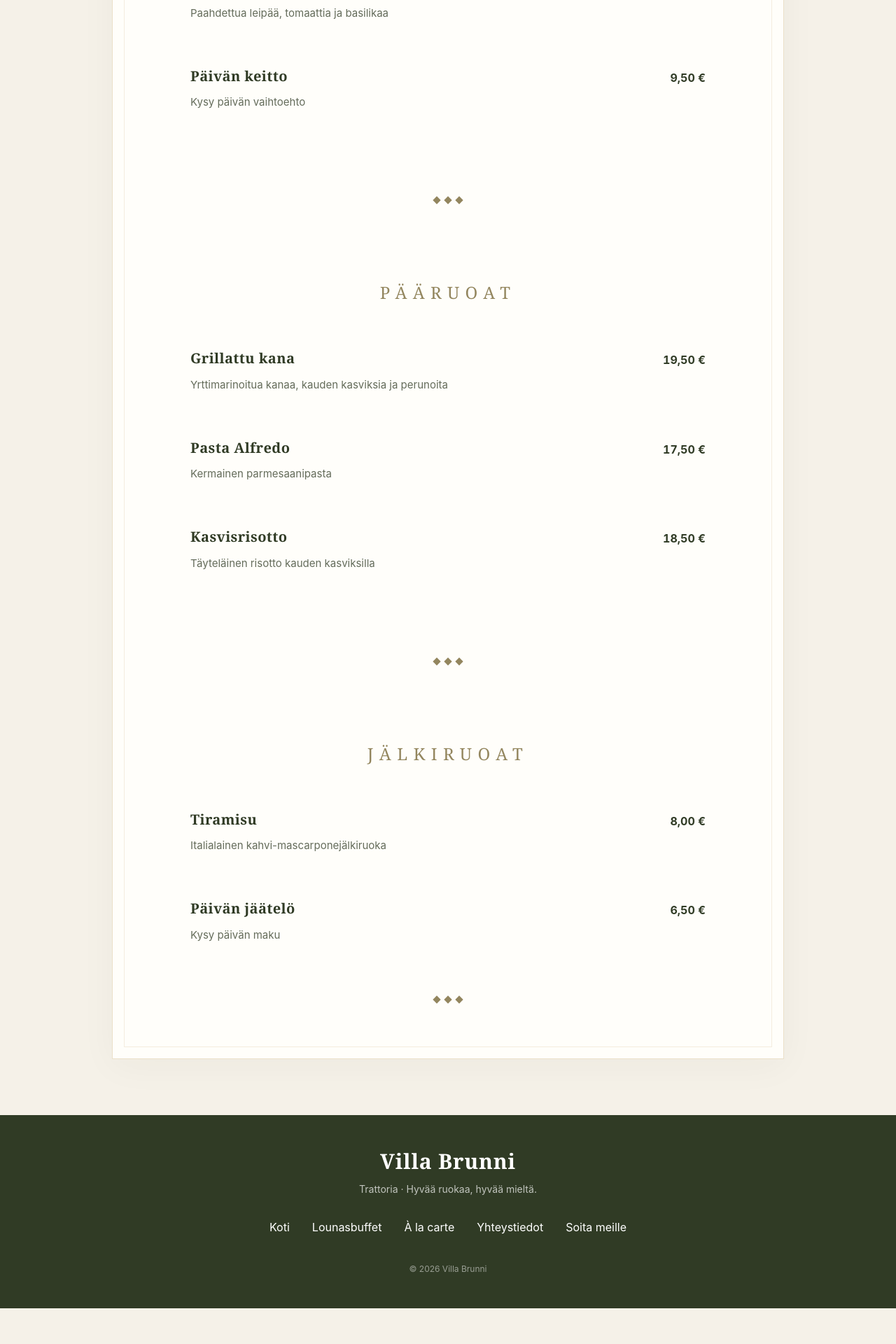
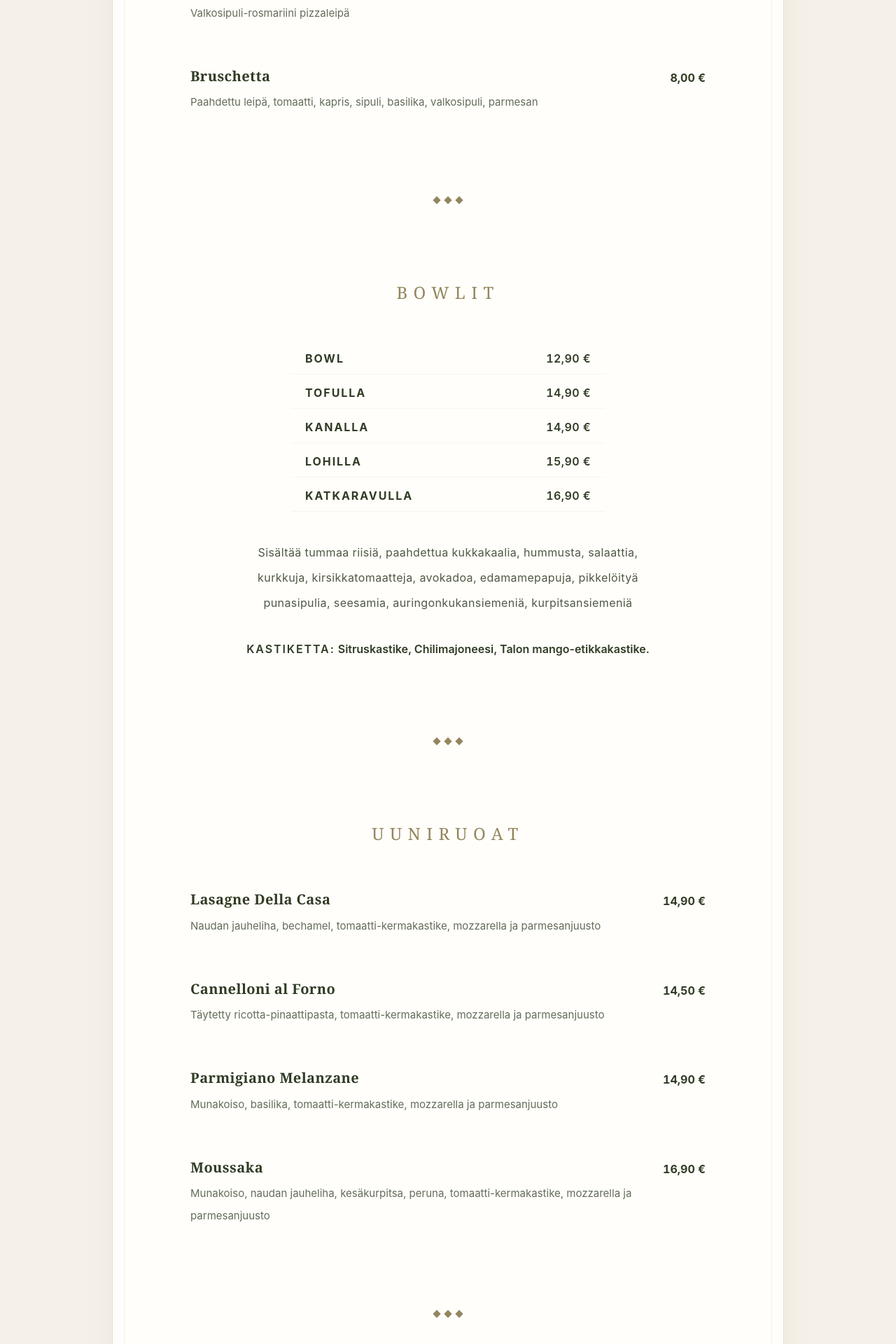
Before and after one commit to Villa-Brunni/villabrunni, a Next.js app: page /alacarte in a window 1280 px wide. Shown: the part 740-2660 px from the top of the page at 70% size. Before the commit the page ends 2609 px from the top, so only its background shows below. Built offline with nearby package versions, Linux system fonts and the light colour scheme.

Commit message:
feat: restructure menu data and add new categories, items, and burger extras

```diff
--- a/data/menu.ts
+++ b/data/menu.ts
@@ -1,128 +1,283 @@
-export const lunchMenu = [
+
+export type MenuItem = {
+  name: string;
+  description: string;
+  price: string;
+  dietary?: string;
+};
+
+export type MenuCategory = {
+  id: string;
+  category: string;
+  items: MenuItem[];
+  sharedDescription?: string;
+  sauces?: string[];
+};
+
+export const alacarteMenu: MenuCategory[] = [
   {
-    day: "Maanantai",
+    id: "alkuruoat",
+    category: "Alkuruoat",
     items: [
-      { name: "Päivän keitto", description: "Päivittäin vaihtuva keitto" },
       {
-        name: "Kermainen kanapasta",
-        description: "Kanaa, kermaista kastiketta ja tuoreita yrttejä",
+        name: "Pane Special",
+        description: "Valkosipuli-rosmariini pizzaleipä",
+        price: "6,00 €",
       },
       {
-        name: "Kasviscurry",
-        description: "Mausteinen kasvisruoka riisin kanssa",
+        name: "Bruschetta",
+        description:
+          "Paahdettu leipä, tomaatti, kapris, sipuli, basilika, valkosipuli, parmesan",
+        price: "8,00 €",
       },
     ],
   },
   {
-    day: "Tiistai",
+    id: "bowlit",
+    category: "Bowlit",
+    items: [
+      { name: "Bowl", description: "", price: "12,90 €" },
+      { name: "Tofulla", description: "", price: "14,90 €" },
+      { name: "Kanalla", description: "", price: "14,90 €" },
+      { name: "Lohilla", description: "", price: "15,90 €" },
+      {
+        name: "Katkaravulla",
+        description: "",
+        price: "16,90 €",
+      },
+    ],
+    sharedDescription:
+      "Sisältää tummaa riisiä, paahdettua kukkakaalia, hummusta, salaattia, kurkkuja, kirsikkatomaatteja, avokadoa, edamamepapuja, pikkelöityä punasipulia, seesamia, auringonkukansiemeniä, kurpitsansiemeniä",
+    sauces: [
+      "Sitruskastike",
+      "Chilimajoneesi",
+      "Talon mango-etikkakastike",
+    ],
+  },
+  {
+    id: "uuniruoat",
+    category: "Uuniruoat",
     items: [
       {
-        name: "Tomaattikeitto",
-        description: "Pehmeä tomaattikeitto tuoreilla yrteillä",
+        name: "Lasagne Della Casa",
+        description:
+          "Naudan jauheliha, bechamel, tomaatti-kermakastike, mozzarella ja parmesanjuusto",
+        price: "14,90 €",
       },
       {
-        name: "Grillattu kana",
-        description: "Yrttimarinoitua kanaa ja uuniperunoita",
+        name: "Cannelloni al Forno",
+        description:
+          "Täytetty ricotta-pinaattipasta, tomaatti-kermakastike, mozzarella ja parmesanjuusto",
+        price: "14,50 €",
       },
       {
-        name: "Kasvislasagne",
-        description: "Kasviksia, tomaattikastiketta ja juustoa",
+        name: "Parmigiano Melanzane",
+        description:
+          "Munakoiso, basilika, tomaatti-kermakastike, mozzarella ja parmesanjuusto",
+        price: "14,90 €",
+      },
+      {
+        name: "Moussaka",
+        description:
+          "Munakoiso, naudan jauheliha, kesäkurpitsa, peruna, tomaatti-kermakastike, mozzarella ja parmesanjuusto",
+        price: "16,90 €",
       },
     ],
   },
   {
-    day: "Keskiviikko",
+    id: "kalat",
+    category: "Kalat",
     items: [
-      { name: "Päivän keitto", description: "Päivittäin vaihtuva keitto" },
       {
-        name: "Lihapullat tomaattikastikkeessa",
-        description: "Italialaistyylisiä lihapullia ja pastaa",
+        name: "Kuhafile",
+        description:
+          "Kuhafilettä, grillattu parsa, marinoidut kasvikset, yrttiöljy ja lohkoperuna",
+        price: "19,50 €",
+        dietary: "L, G",
       },
       {
-        name: "Kasvisrisotto",
-        description: "Täyteläinen risotto kauden kasviksilla",
+        name: "Salmone al Hollandaise",
+        description:
+          "Grillattu lohi, hollandaisekastike, grillattu parsa, marinoidut kasvikset ja lohkoperuna",
+        price: "20,50 €",
+        dietary: "L, G",
       },
     ],
   },
   {
-    day: "Torstai",
+    id: "lihat",
+    category: "Lihat",
     items: [
       {
-        name: "Kasviskeitto",
-        description: "Päivittäin vaihtuva kasviskeitto",
+        name: "Lehtipihvi",
+        description:
+          "Naudan ulkofileepihvi 200 g, marinoidut kasvikset, ranskanperuna, maustevoi",
+        price: "24,50 €",
+        dietary: "L, G",
       },
       {
-        name: "Uunilohi",
-        description: "Paistettua lohta, perunoita ja tillikastiketta",
-      },
-      {
-        name: "Pinaattipasta",
-        description: "Pinaattia ja kermaista parmesaanikastiketta",
+        name: "Villa Brunnin Special Pihvi",
+        description:
+          "Naudan ulkofileepihvi 200 g, marinoidut kasvikset, lohkoperuna, pestokastike, ruskea kastike",
+        price: "25,50 €",
+        dietary: "G",
       },
     ],
   },
   {
-    day: "Perjantai",
+    id: "le-pizze",
+    category: "Le Pizze",
     items: [
-      { name: "Päivän keitto", description: "Päivittäin vaihtuva keitto" },
-      { name: "Pizza", description: "Päivän pizzavalikoima" },
       {
-        name: "Päivän jälkiruoka",
-        description: "Makea päätös lounaalle",
+        name: "Pizza Diavola",
+        description:
+          "San Marzano tomaatti, fior di latte mozzarella, nduja, salami pikante, parmesanjuusto ja persilja",
+        price: "16,90 €",
+      },
+      {
+        name: "Pizza Di Parma",
+        description:
+          "San Marzano tomaatti, fior di latte mozzarella, prosciutto, rucola ja buffalomozzarella",
+        price: "15,90 €",
+      },
+      {
+        name: "Pizza Con Pollo",
+        description:
+          "Fior di latte mozzarella, kana, gorgonzola, rucola ja öljy (valkoinen pizza)",
+        price: "15,90 €",
+      },
+      {
+        name: "Pizza Tonno e Limone",
+        description:
+          "San Marzano tomaatti, fior di latte mozzarella, tonnikala, sitruuna ja punasipuli",
+        price: "15,90 €",
+      },
+      {
+        name: "Pizza 4 Formaggi",
+        description:
+          "Fior di latte mozzarella, gorgonzola, parmesanjuusto ja mascarpone (valkoinen pizza)",
+        price: "14,90 €",
+      },
+      {
+        name: "Pizza La Finlandese",
+        description:
+          "San Marzano tomaatti, fior di latte mozzarella, palvikinkku, ananas ja gorgonzola",
+        price: "15,90 €",
+      },
+      {
+        name: "Pizza e Scampi",
+        description:
+          "Fior di latte mozzarella, jättikatkarapu, parmesanjuusto, chili ja persilja (valkoinen pizza)",
+        price: "18,90 €",
+      },
+      {
+        name: "Pizza Melanzane",
+        description:
+          "San Marzano tomaatti, fior di latte mozzarella, munakoiso, basilika, valkosipuli ja parmesanjuusto",
+        price: "16,90 €",
+      },
+      {
+        name: "Pizza Cervo",
+        description:
+          "San Marzano tomaatti, fior di latte mozzarella, poronjauheliha, punasipuli, mascarpone ja rucola",
+        price: "18,90 €",
+      },
+      {
+        name: "Pizza Al Salmone",
+        description:
+          "Fior di latte mozzarella, kylmäsavulohi, punasipuli, smetana-valkosipulikastike ja rucola",
+        price: "17,90 €",
+      },
+      {
+        name: "Pizza Brunni Speciale",
+        description:
+          "Fior di latte mozzarella, gorgonzola, saksanpähkinä, päärynä ja hunaja",
+        price: "17,90 €",
+      },
+    ],
+  },
+  {
+    id: "smash-burgerit",
+    category: "Smash Burgerit",
+    items: [
+      {
+        name: "Classic Double Smash Burger",
+        description:
+          "2 smash-pihviä, cheddar, pikkelöity punasipuli, maustekurkku, burger mayo ja hard cheese mayo",
+        price: "12,90 €",
+      },
+      {
+        name: "Bacon Melt Smash Burger",
+        description:
+          "2 smash-pihviä, cheddar, rapea pekoni, pikkelöity punasipuli, maustekurkku, Rolling Ross ja Creamy Bacon Sauce",
+        price: "13,90 €",
+      },
+      {
+        name: "Forest Mushroom Smash",
+        description:
+          "2 smash-pihviä, sieniä, cheddar, pikkelöity punasipuli, maustekurkku, mushroom mayo",
+        price: "14,90 €",
+      },
+      {
+        name: "Red Hot Boss",
+        description:
+          "2 smash-pihviä, cheddar, jalapeño, pikkelöity punasipuli, maustekurkku, Red Hot Chili Mayo",
+        price: "13,90 €",
+      },
+      {
+        name: "Smokey BBQ Honey",
+        description:
+          "2 smash-pihviä, cheddar, pikkelöity punasipuli, maustekurkku, karamellisoitu sipuli, Sweet Smokey BBQ Honey",
+        price: "13,90 €",
+      },
+    ],
+  },
+  {
+    id: "kana-burgerit",
+    category: "Kana Burgerit",
+    items: [
+      {
+        name: "Hot Chicken",
+        description:
+          "Rapeaa kanafileetä, salaatti, maustekurkku, pikkelöity punasipuli, Creamy Style Sriracha, Jalapeño Mayo",
+        price: "11,90 €",
+      },
+      {
+        name: "Southern Crunch",
+        description:
+          "Rapeaa kanafileetä, coleslaw, maustekurkku, Honey Mustard, Burger Mayo",
+        price: "12,90 €",
       },
     ],
   },
 ];
 
-export const alacarteMenu = [
+export const burgerExtras = [
   {
-    category: "Alkuruoat",
-    items: [
-      {
-        name: "Bruschetta",
-        description: "Paahdettua leipää, tomaattia ja basilikaa",
-        price: "8,50 €",
-      },
-      {
-        name: "Päivän keitto",
-        description: "Kysy päivän vaihtoehto",
-        price: "9,50 €",
-      },
-    ],
+    name: "Ateria (limu ja ranskalaiset)",
+    price: "5,00 €",
   },
   {
-    category: "Pääruoat",
-    items: [
-      {
-        name: "Grillattu kana",
-        description: "Yrttimarinoitua kanaa, kauden kasviksia ja perunoita",
-        price: "19,50 €",
-      },
-      {
-        name: "Pasta Alfredo",
-        description: "Kermainen parmesaanipasta",
-        price: "17,50 €",
-      },
-      {
-        name: "Kasvisrisotto",
-        description: "Täyteläinen risotto kauden kasviksilla",
-        price: "18,50 €",
-      },
-    ],
+    name: "Gluteeniton sämpylä",
+    price: "3,00 €",
   },
   {
-    category: "Jälkiruoat",
-    items: [
-      {
-        name: "Tiramisu",
-        description: "Italialainen kahvi-mascarponejälkiruoka",
-        price: "8,00 €",
-      },
-      {
-        name: "Päivän jäätelö",
-        description: "Kysy päivän maku",
-        price: "6,50 €",
-      },
-    ],
+    name: "Lisäpihvi",
+    price: "4,00 €",
+  },
+  {
+    name: "Lisäpekoni",
+    price: "2,50 €",
+  },
+  {
+    name: "Lisädippi",
+    price: "2,00 €",
   },
 ];
+
+export const burgerInformation = [
+  "Hankimme hampurilaissämpylän alueen paikalliselta leipomolta.",
+  "Voit vaihtaa haluamasi pihvin (naudanlihapihvi / plantbasedpihvi).",
+  "Saadaksesi lisätietoja ruoan ja ainesosien mahdollisista allergeeneista, ota yhteyttä henkilökuntaamme.",
+  "Käyttämämme naudanliha on kotimaista eikä pakastettua, ja juustomme on EU:sta peräisin olevaa.",
+];
```
